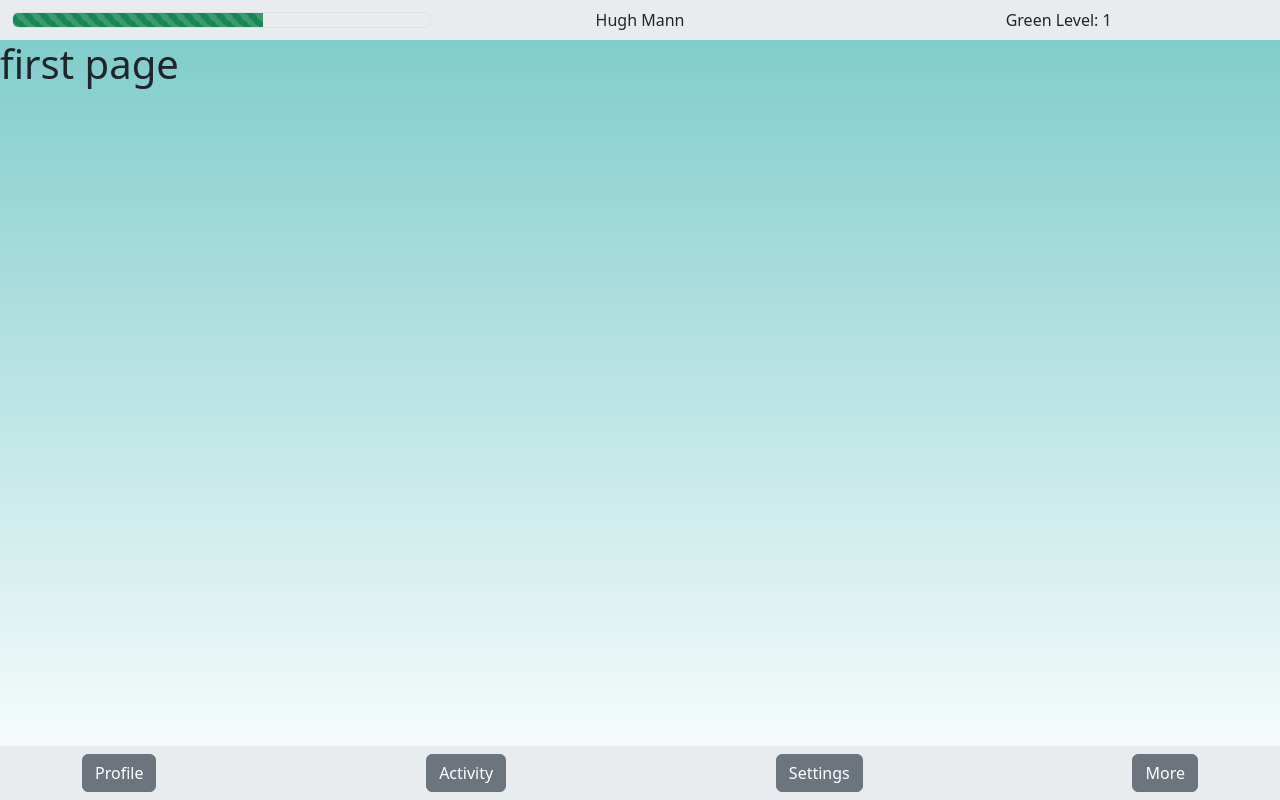
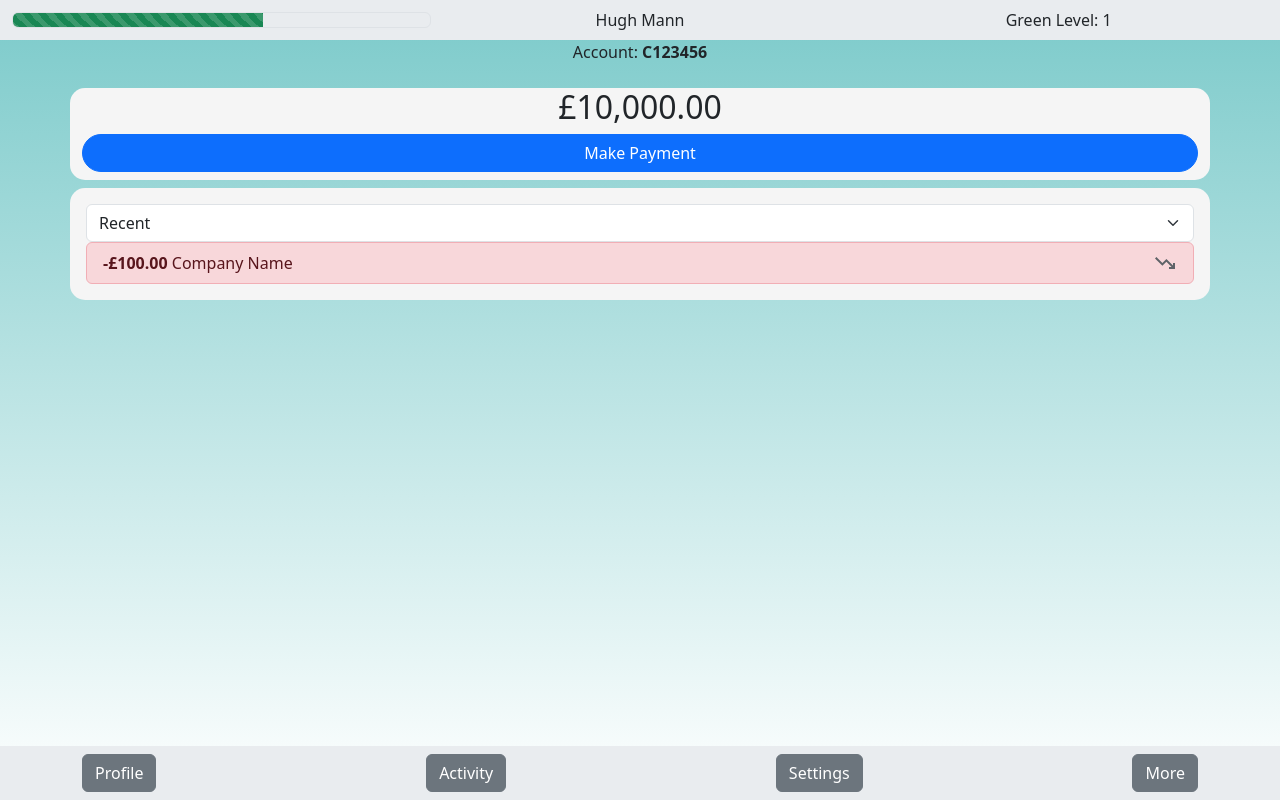
Before and after one commit to Lilyb03/industrial-team-project, a React (Vite) app in the folder malarcays-web/: page / in a window 1280 px wide. Built offline with nearby package versions, Linux system fonts and the light colour scheme.

Commit message:
integrated transactions page with page switching buttons

```diff
--- a/malarcays-web/src/App.tsx
+++ b/malarcays-web/src/App.tsx
@@ -8,7 +8,6 @@ import Form from 'react-bootstrap/Form';
 import ListGroup from 'react-bootstrap/ListGroup';
 import Image from 'react-bootstrap/Image';
 import Button from 'react-bootstrap/Button';
-import Container from 'react-bootstrap/Container';
 import Navbar from 'react-bootstrap/Navbar';
 import Col from 'react-bootstrap/Col';
 //import Row from 'react-bootstrap/Row';
@@ -58,7 +57,7 @@ function MainPage({page}: {page: number}){
     case 0:
       return (
         <>
-        <h1>first page</h1>
+        <TransactionsPage />
         </>
       );
     break;
@@ -87,17 +86,13 @@ function MainPage({page}: {page: number}){
 
 }
 
-function transactionsPage() {
+function TransactionsPage() {
   return (
    <>
-   <head>
-        <title>Malarcays Demo</title>
-      </head>
-      <body>
       <Stack gap={2}>
         {/* account number will need to be changed with an api call */}
         <p id='accNum'>Account: <strong>C123456</strong></p>
-        <Container className='ml-3 mr-3 d-grid' id='box'>
+        <Container className='d-grid' id='box'>
           {/* also needs to be changed based on api call */}
           <h2 id='admTotal'>£10,000.00</h2>
           <Button id='butt' variant="primary" className='mb-2'>Make Payment</Button>
@@ -116,7 +111,6 @@ function transactionsPage() {
         </ListGroup>
         </Container>
         </Stack>
-      </body>
    </>
   )
 }
--- a/malarcays-web/src/index.css
+++ b/malarcays-web/src/index.css
@@ -11,8 +11,6 @@ text-align: center;
   background-color: whitesmoke;
   border-radius: 15px;
   text-align: center;
-  margin-left: 10px;
-  margin-right: 10px;
 }
 
 #perchText{
```
